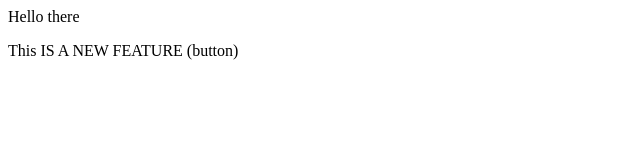
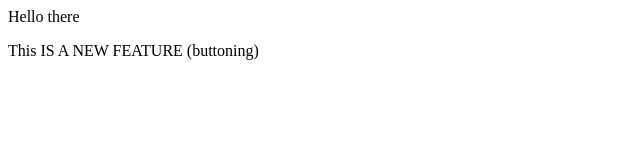
Before and after one commit to Kunj-Patel10/localrepo, a plain HTML site: page index.html in a window 1280 px wide. Shown: the full height of the page, 0-640 px from the left. Drawn offline with Linux system fonts and the light colour scheme.

Commit message:
add buttoning

```diff
--- a/index.html
+++ b/index.html
@@ -1,2 +1,2 @@
 <P>Hello there</P>
-<p>This IS A NEW FEATURE (button)</p>
+<p>This IS A NEW FEATURE (buttoning)</p>
```
